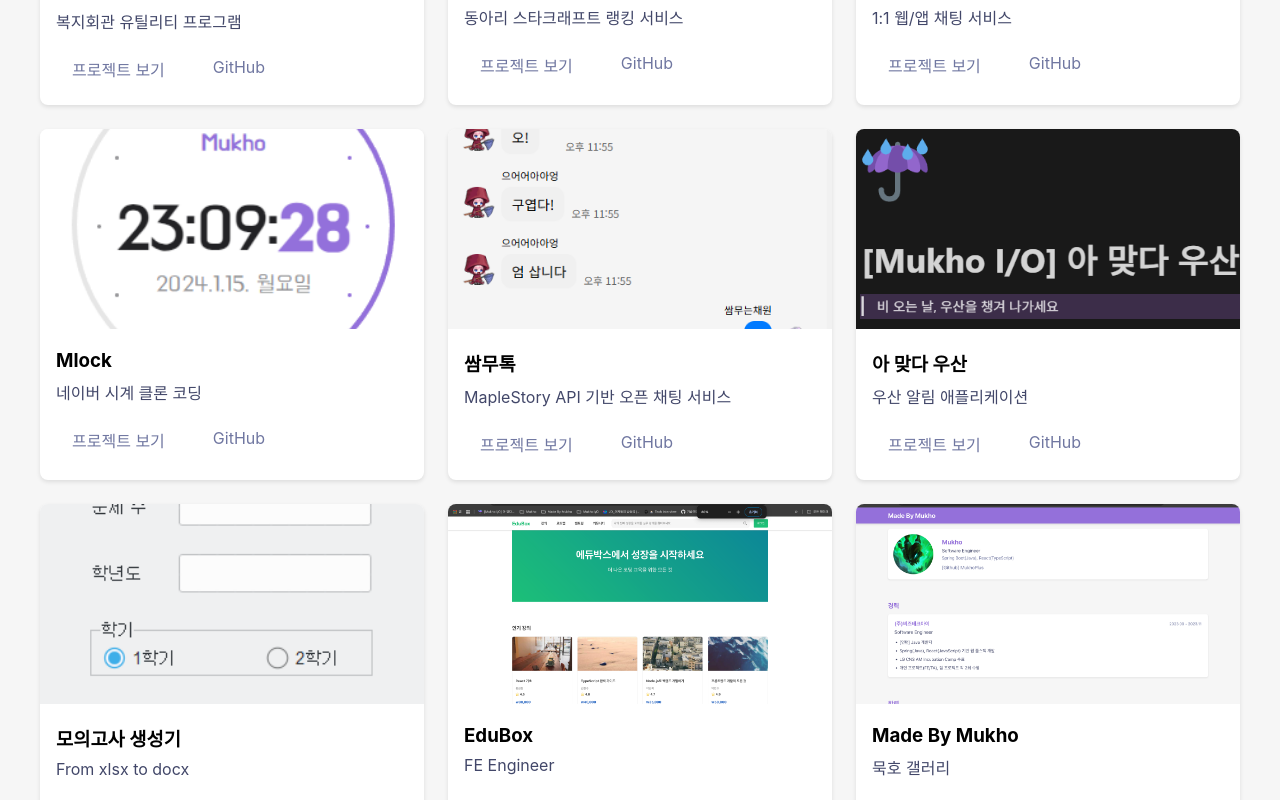
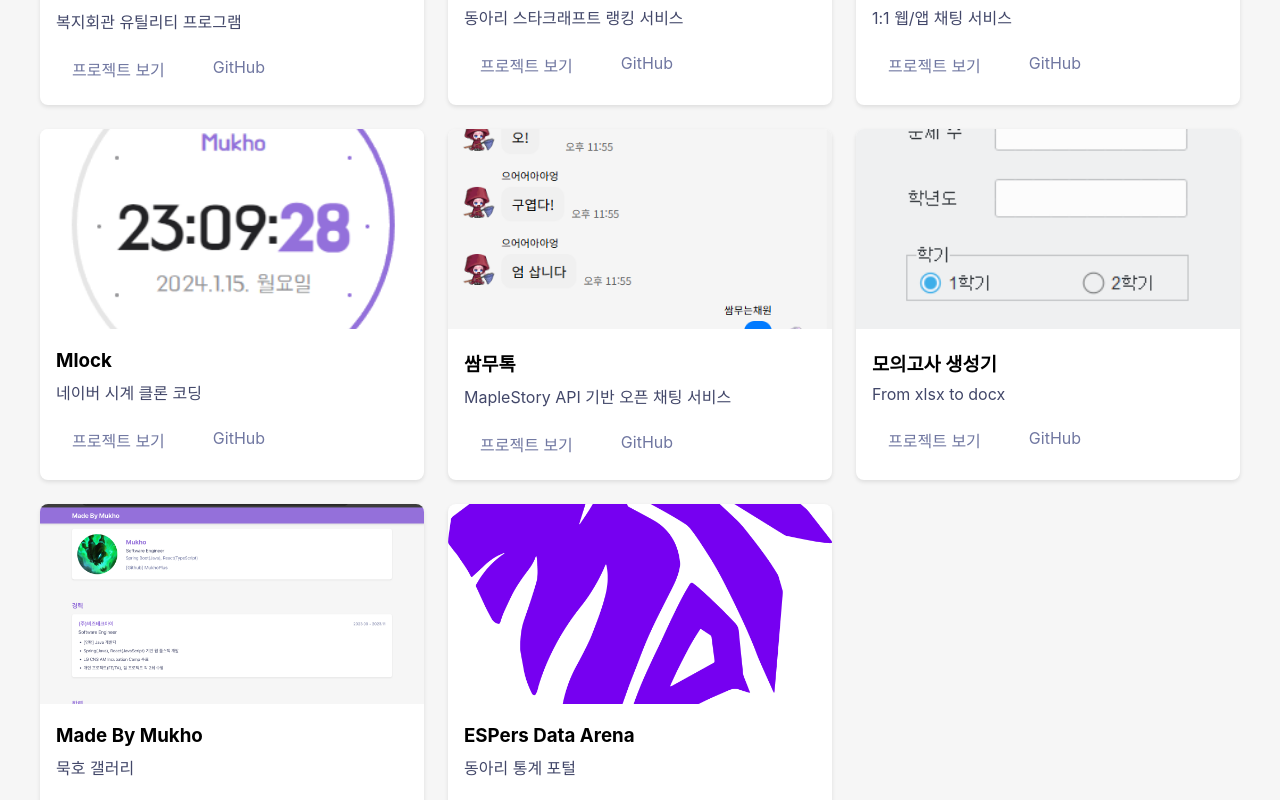
Before and after one commit to Made-By-Mukho/made-by-mukho.github.io, a React (Create React App) app: page / in a window 1280 px wide. Shown: the part 1280-2080 px from the top of the page. Built offline with nearby package versions, Linux system fonts and the light colour scheme.

Commit message:
Chore: 프로젝트 내역 숨기기/추가

```diff
--- a/src/data/Projects.ts
+++ b/src/data/Projects.ts
@@ -4,10 +4,11 @@ import scrank from "../assets/images/scrank.png";
 import underworld from "../assets/images/underworld.png";
 import mlock from "../assets/images/mlock.png";
 import ssammu from "../assets/images/ssammu.png";
-import umbrella from "../assets/images/umbrella.png";
+// import umbrella from "../assets/images/umbrella.png";
 import questionbank from "../assets/images/questionbank.png";
-import edubox from "../assets/images/edubox.png";
+// import edubox from "../assets/images/edubox.png";
 import mbm from "../assets/images/mbm.png";
+import espers from "../assets/images/espers.png";
 
 export const projects: Project[] = [
   {
@@ -50,14 +51,14 @@ export const projects: Project[] = [
     projectUrl: "https://ssammutalk.mukho.r-e.kr/",
     githubUrl: "https://github.com/mukhoplus/SsamMuTalk_docs",
   },
-  {
-    id: 6,
-    title: "아 맞다 우산",
-    description: "우산 알림 애플리케이션",
-    imageUrl: umbrella,
-    projectUrl: "https://github.com/Mukho-I-O",
-    githubUrl: "https://github.com/Mukho-I-O",
-  },
+  // {
+  //   id: 6,
+  //   title: "아 맞다 우산",
+  //   description: "우산 알림 애플리케이션",
+  //   imageUrl: umbrella,
+  //   projectUrl: "https://github.com/Mukho-I-O",
+  //   githubUrl: "https://github.com/Mukho-I-O",
+  // },
   {
     id: 7,
     title: "모의고사 생성기",
@@ -66,15 +67,15 @@ export const projects: Project[] = [
     projectUrl: "https://github.com/mukhoplus/questionbank",
     githubUrl: "https://github.com/mukhoplus/questionbank",
   },
-  {
-    id: 8,
-    title: "EduBox",
-    description: "FE Engineer",
-    imageUrl: edubox,
-    projectUrl: "https://github.com/SSAFY-Escape-from-backend-potato",
-    githubUrl:
-      "https://github.com/SSAFY-Escape-from-backend-potato/edubox_front_team1",
-  },
+  // {
+  //   id: 8,
+  //   title: "EduBox",
+  //   description: "FE Engineer",
+  //   imageUrl: edubox,
+  //   projectUrl: "https://github.com/SSAFY-Escape-from-backend-potato",
+  //   githubUrl:
+  //     "https://github.com/SSAFY-Escape-from-backend-potato/edubox_front_team1",
+  // },
   {
     id: 9,
     title: "Made By Mukho",
@@ -83,4 +84,12 @@ export const projects: Project[] = [
     projectUrl: "https://made-by-mukho.github.io/",
     githubUrl: "https://github.com/Made-By-Mukho/made-by-mukho.github.io",
   },
+  {
+    id: 10,
+    title: "ESPers Data Arena",
+    description: "동아리 통계 포털",
+    imageUrl: espers,
+    projectUrl: "https://github.com/mukhoplus/ESPers-Data-Arena",
+    githubUrl: "https://github.com/mukhoplus/ESPers-Data-Arena",
+  },
 ];
```
Also changed, not shown: src/assets/images/espers.png (added).
